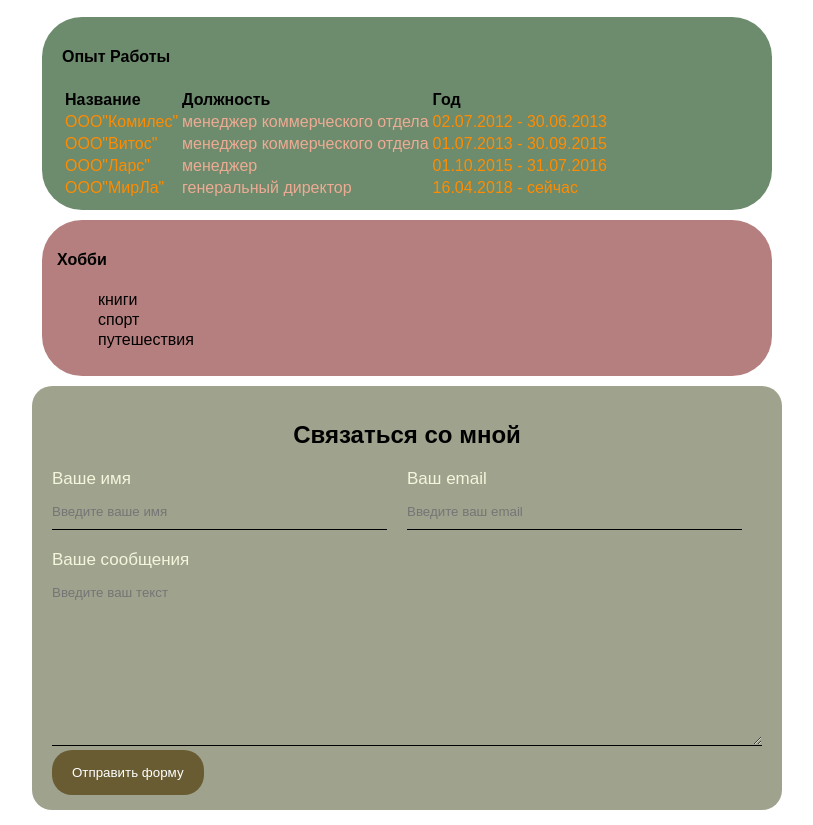
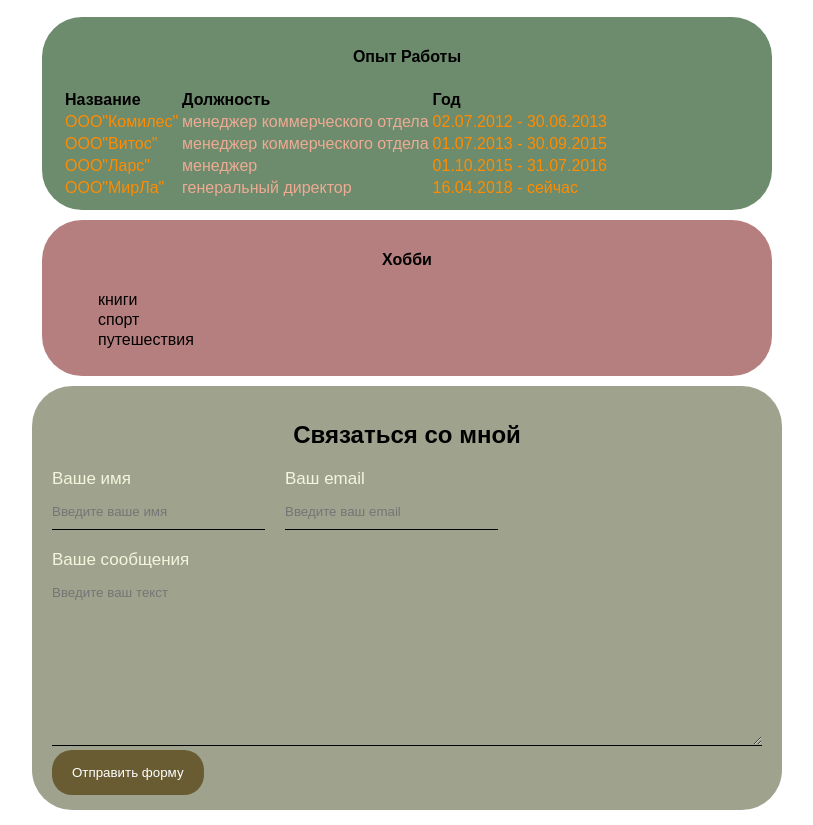
Before and after one commit to Mikel379/resume, a plain HTML site: page index.html in a window 1280 px wide. Shown: the part 494-1319 px from the top of the page, without its empty margins (233-1046 px from the left). Drawn offline with Linux system fonts and the light colour scheme; a web font is replaced by a local one.

Commit message:
add styles

```diff
--- a/01.css
+++ b/01.css
@@ -50,6 +50,9 @@ a:hover {
         margin: 10px;
         text-align: left;
     }
+    .me h4 {
+        text-align: center;
+    }
     .me td {
         padding: 1px;
         color: rgb(238, 171, 147);
@@ -71,7 +74,9 @@ a:hover {
         text-align: left;
 
     }
-
+.me1 h4 {
+    text-align: center;
+}
     .me1 li {
     padding: 1px;
     list-style: none;
@@ -90,7 +95,7 @@ a:hover {
     }
     .bg-pink{
         background: rgba(140, 145, 120, 0.836);
-        border-radius: 20px;
+        border-radius: 40px;
         padding: 15px 20px ;
         margin-bottom: 15px;
     }
@@ -106,7 +111,9 @@ a:hover {
     .feedback h2 {
      text-align: center;
     }
+.feedback {
 
+}
 .form-group {
 margin-bottom: 20px;
 display: flex;
@@ -116,7 +123,7 @@ display: flex;
 .form-group .form1 {
 display: inline-block;
 margin-right: 20px;
-width: 50%
+width: 30%
 }
 
     .form1 label {
```
